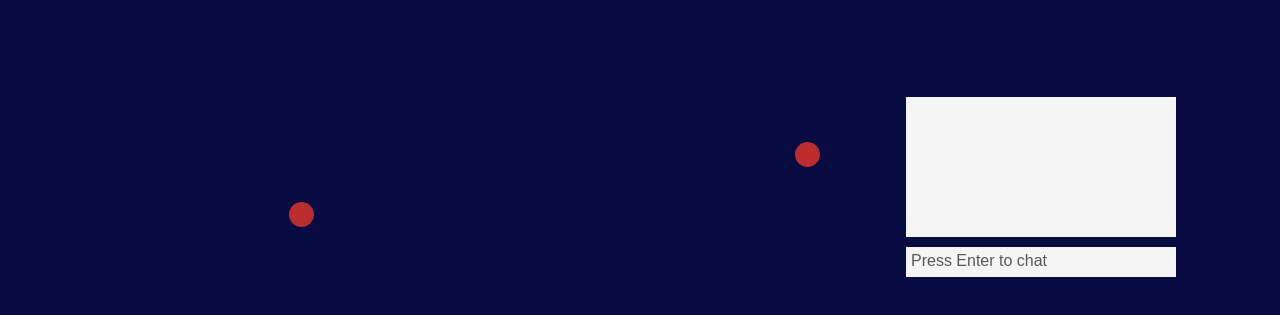
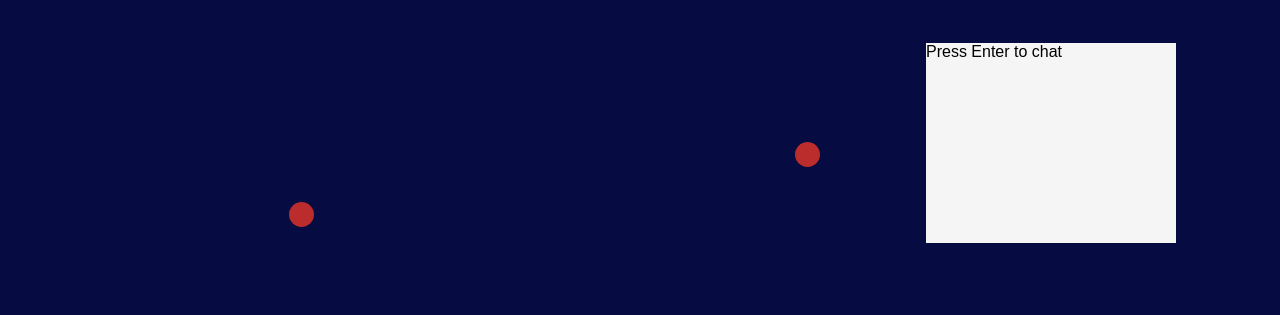
Before and after one commit to jns5/KaroshiGame, a plain HTML site: page game-Page.html in a window 1280 px wide. Shown: the part 483-798 px from the top of the page. Drawn offline with Linux system fonts and the light colour scheme.

Commit message:
Worked on editing chatbox

```diff
--- a/public/css/game-style.css
+++ b/public/css/game-style.css
@@ -1,6 +1,10 @@
 body{
     background-color: #060b41;
     font-family:Arial, Helvetica, sans-serif
+}
+.game-page
+{
+    overflow:hidden;
 }
 .bar
 {
@@ -42,26 +46,26 @@ h2{
     top:80px;
     padding-left:5px;
 }
-.chats
-{
-    position:absolute;
-    width: 270px;
-    height: 140px;
-    background-color:whitesmoke;
-    right:104px;
-    bottom: 80px;
+.chatbox {
+    position: absolute;
+    width: 250px;
+    height: 200px;
+    background:whitesmoke;
+    bottom: 74px;
+    right: 104px;
 }
-.textbar
-{
-    color: #5a5757;
-    padding-top:5px;
-    padding-left: 5px;
-    position:absolute;
-    width: 265px;
-    height: 25px;
-    background-color:whitesmoke;
-    right:104px;
-    bottom:40px;
+
+.chat-list {
+    padding: 5px;
+    height: 190px;
+    overflow: hidden;
+}
+
+#chat-input {
+
+    width: 93%;
+    padding: 8px;
+    border: 1px solid #4d4a4a;
 }
 #icon
 {
```
